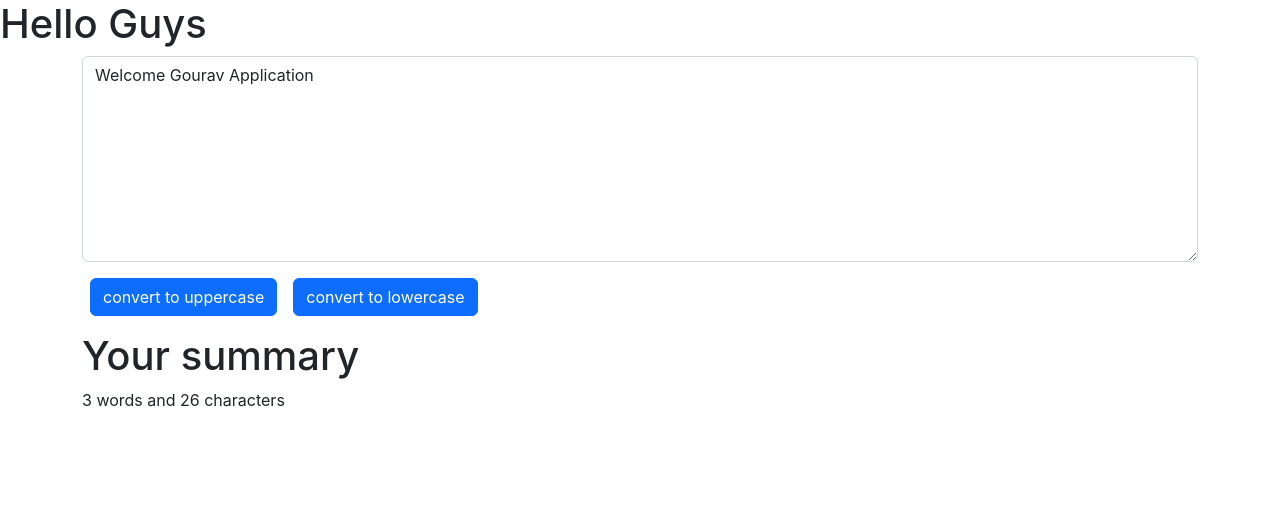
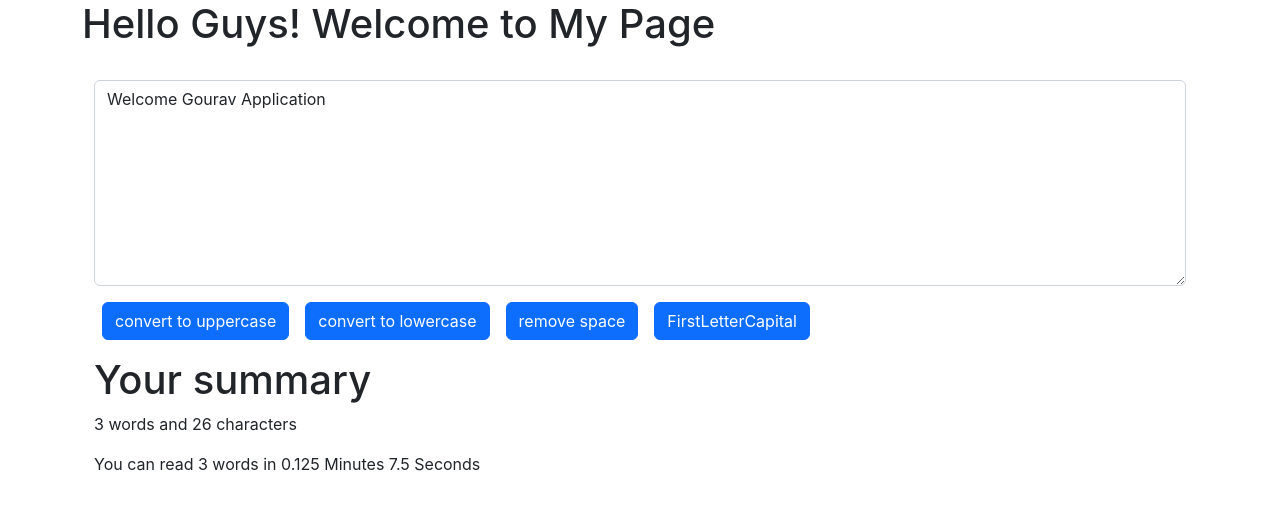
Before and after one commit to gouravjain22/words, a React (Create React App) app: page / in a window 1280 px wide. Shown: the top 510 px of the page. Built offline with nearby package versions, Linux system fonts and the light colour scheme.

Commit message:
added new button

```diff
--- a/src/App.js
+++ b/src/App.js
@@ -4,8 +4,9 @@ import Textform from './components/Textform';
 
 function App() {
   return (
-    <div >
-      <h1>Hello Guys</h1>
+    <div className='container'>
+      <h1>Hello Guys! Welcome to My Page </h1>
+      <br></br>
       <Textform></Textform>
     </div>
   );
--- a/src/components/Textform.js
+++ b/src/components/Textform.js
@@ -22,7 +22,19 @@ export default function Textform(props) {
     console.log("upper click");
     setText(event.target.value);
   }
-
+  const removeSpace =() =>{
+    console.log("remove space");
+    let newText = text.replace(/\s+/g,' ')
+    setText(newText);
+}
+const FirstLetterCapital =() =>{
+  console.log("remove space");
+  let newText = text[0].toUpperCase() + text.substring(1)
+  setText(newText);
+}
+  let w =text.split(" ").length;
+  let s = w*2.5;
+  let min = s/60;
   return (
     <>
     <div className='container'>
@@ -33,10 +45,14 @@ export default function Textform(props) {
          </div>
         <button className="btn btn-primary mx-2" onClick={handleUpClick}>convert to uppercase</button>
         <button className="btn btn-primary mx-2" onClick={handlelowClick}>convert to lowercase</button>
+        <button type="button" className="btn btn-primary mx-2" onClick={removeSpace}>remove space</button>
+        <button type="button" className="btn btn-primary mx-2" onClick={FirstLetterCapital}>FirstLetterCapital</button>
+
     </div>
     <div className='container my-3' >
         <h1>Your summary</h1>
         <p> {text.split(" ").length} words  and  {text.length} characters </p>
+        <p> You can read {text.split(" ").length} words in {min} Minutes {s} Seconds </p>
     </div>
     </>
   )
```
